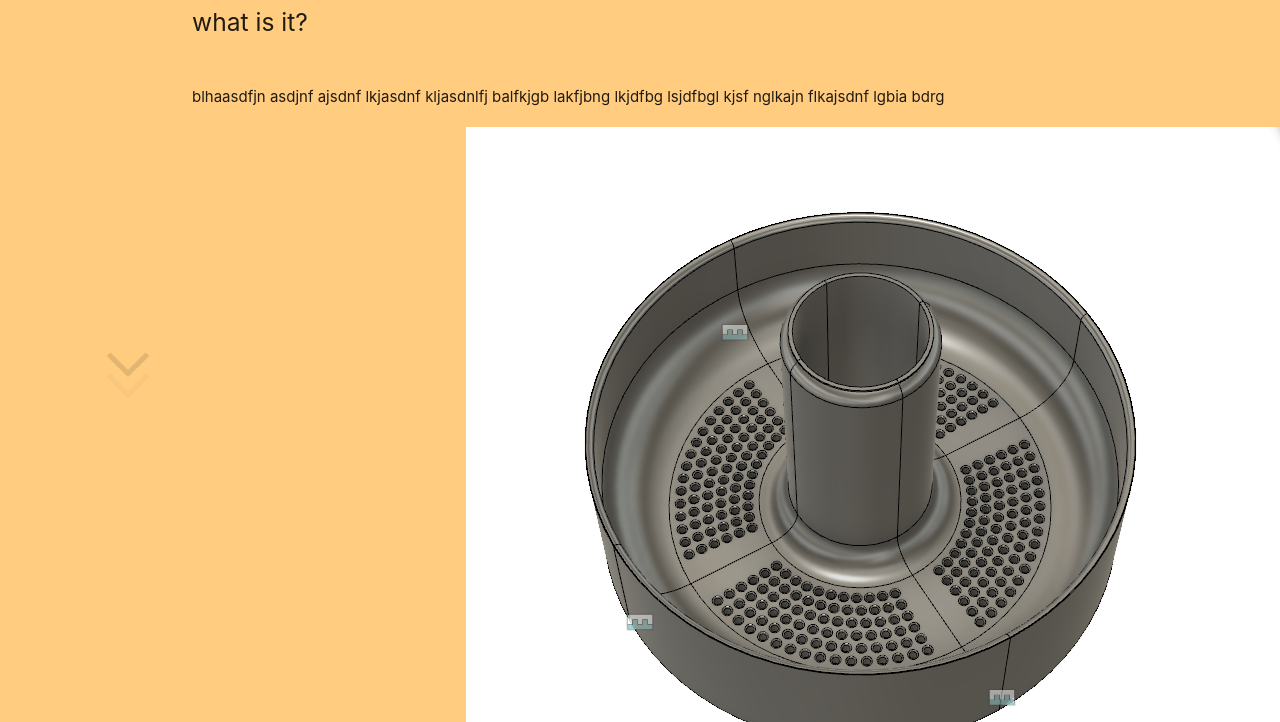
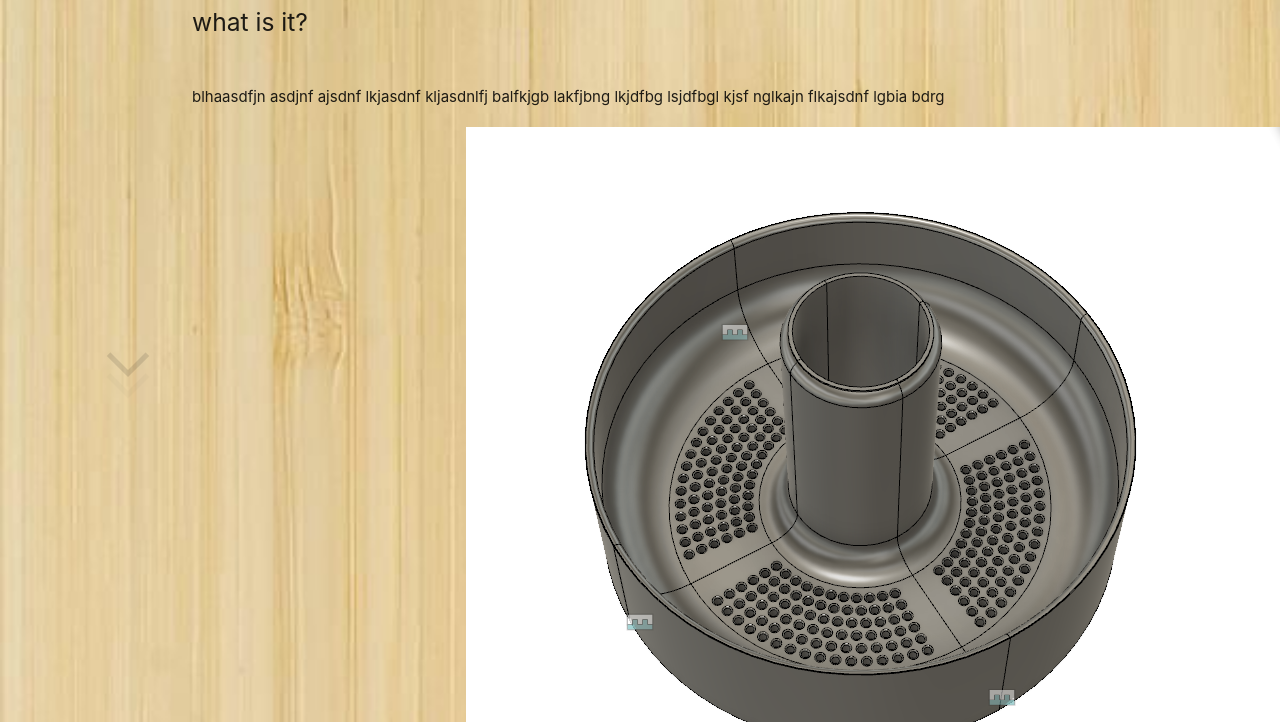
Before and after one commit to Arushia151/Arushia151.github.io, a plain HTML site: page unfolding.html in a window 1280 px wide. Shown: the part 211-933 px from the top of the page. Drawn offline with nearby package versions, Linux system fonts and the light colour scheme.

Commit message:
with new background

```diff
--- a/css/style.css
+++ b/css/style.css
@@ -10,6 +10,14 @@ nav ul a,
 nav .brand-logo {
   color: #444;
 }
+
+.unfoldingbody {
+  background-image: url('background.jpeg');
+  background-repeat: no-repeat;
+  background-attachment: fixed;
+  background-size: cover;
+}
+
 
 p {
   line-height: 2rem;
--- a/unfolding.html
+++ b/unfolding.html
@@ -9,7 +9,8 @@
   <link href="css/style.css" type="text/css" rel="stylesheet" media="screen,projection" />
 </head>
 
-<body class="#ffcc80 orange lighten-3">
+<body class="unfoldingbody">
+
 
 
 
```
Also changed, not shown: css/background.jpeg (added).
